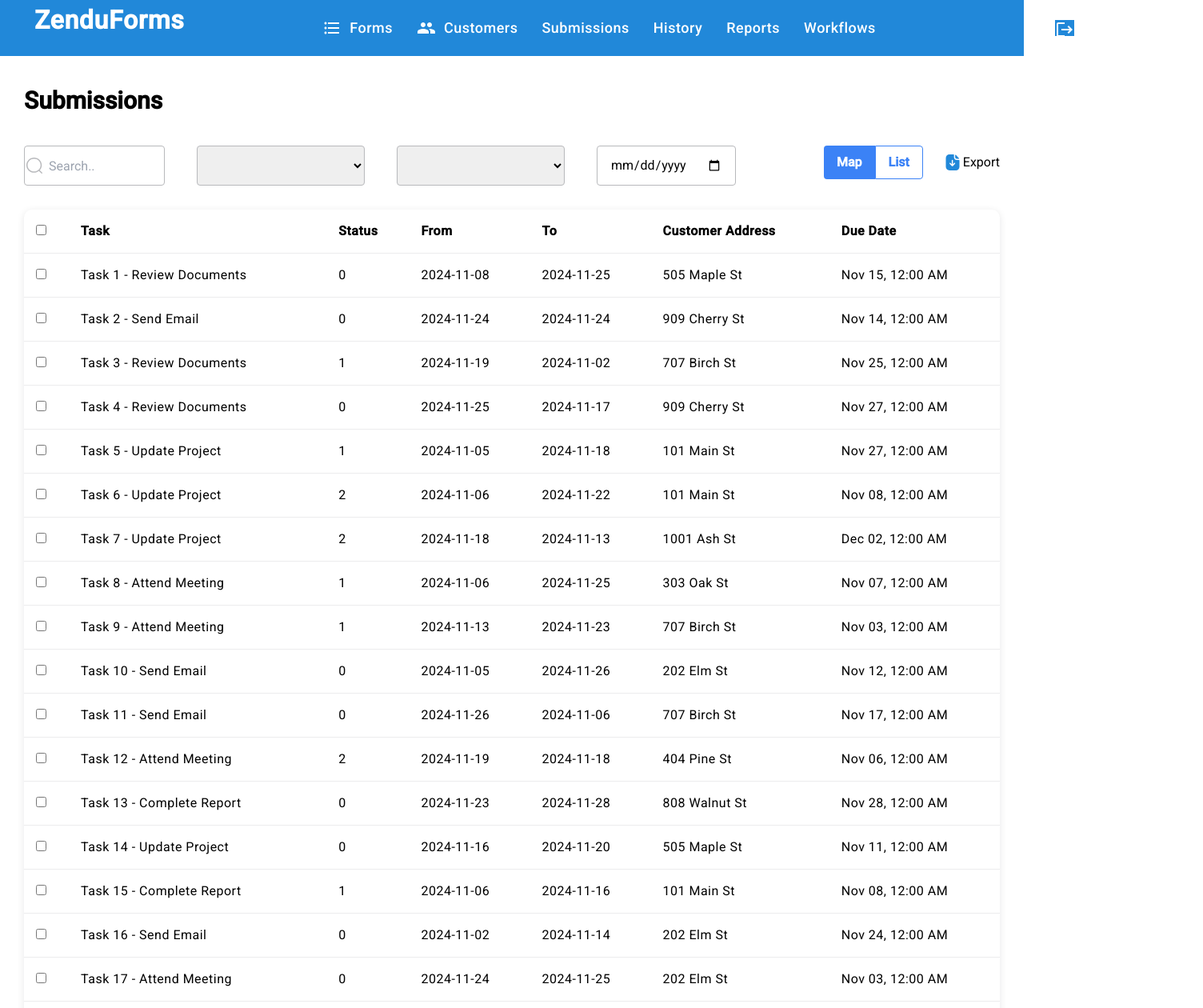
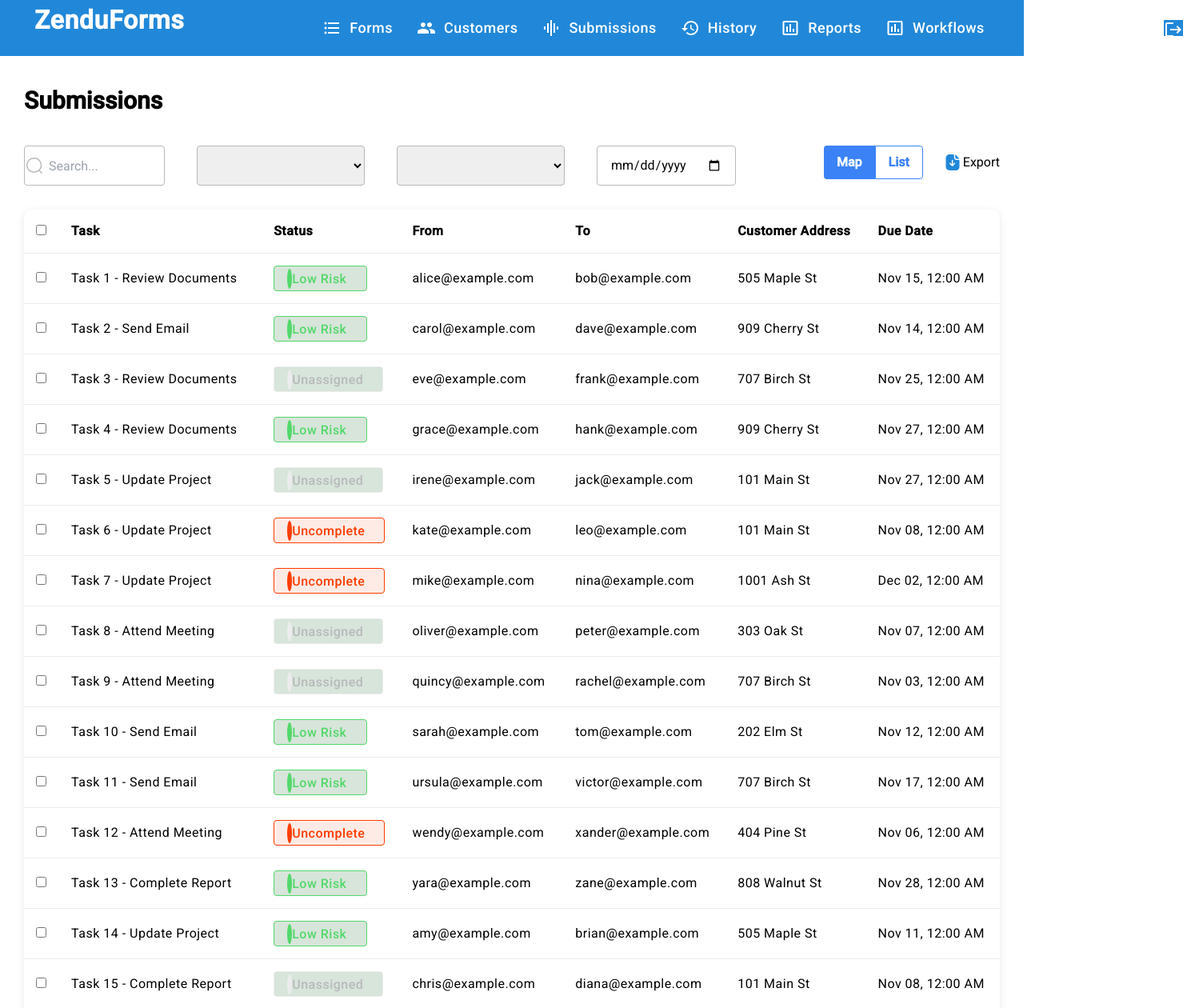
Before and after one commit to kartiks2000/Submissions, an Angular app: page / in a window 1280 px wide. Shown: the top 1260 px of the page at 80% size, 1504 px wide, since content can reach past the window. Built offline with nearby package versions, Linux system fonts and the light colour scheme.

Commit message:
Add: basic status box and styling

```diff
--- a/src/app/components/map-list/map-list.component.css
+++ b/src/app/components/map-list/map-list.component.css
@@ -7,4 +7,130 @@
   border-radius: 4px;
   border: 1px solid #b8b9bc;
   margin-bottom: 10px;
+  display: flex;
 }
+
+.label_text{
+  display: inline;
+  font-family: Roboto;
+  font-size: 16px;
+  font-weight: 500;
+  line-height: 20.8px;
+  text-align: left;
+  width: 42px;
+
+}
+
+.value_text{
+  display: inline;
+}
+
+.due_date{
+  font-family: Roboto;
+  font-size: 16px;
+  font-weight: 500;
+  line-height: 20.8px;
+  text-align: left;
+  color: #FF3D00;
+}
+
+
+/* Styling for the status box */
+
+.low_risk_box{
+  width: 117px;
+  height: 32px;
+  border:  solid 1px;
+  border-radius: 4px;
+  padding-top: 4px;
+  padding-left: 16px;
+  padding-bottom: 4px;
+  padding-right: 16px;
+  color: #53D86A;
+  background-color: #D7E5DA;
+  gap: 8px;
+
+  margin-top: 15px;
+  margin-right: 16px;
+ }
+
+ .low_risk_circle{
+   width: 12px;
+   height: 12px;
+   border: solid #53D86A;
+   border-radius: 50%;
+ }
+
+ .low_risk_text{
+   font-family: Roboto;
+   font-size: 16px;
+   font-weight: 500;
+   line-height: 24px;
+   text-align: center;
+ }
+
+ .unassigned_box{
+   width: 137px;
+   height: 32px;
+   border:  solid 1px;
+   border-radius: 4px;
+   padding-top: 4px;
+   padding-left: 16px;
+   padding-bottom: 4px;
+   padding-right: 16px;
+   color: #ECECED;
+   background-color: #D7E5DA;
+   gap: 8px;
+
+   margin-top: 15px;
+   margin-right: 16px;
+ }
+
+ .unassigned_circle{
+   width: 12px;
+   height: 12px;
+   border: solid #ECECED;
+   border-radius: 50%;
+ }
+
+ .unassigned_text{
+   font-family: Roboto;
+   font-size: 16px;
+   font-weight: 500;
+   line-height: 24px;
+   text-align: center;
+   color: #B8B9BC;
+ }
+
+ .uncomplete_box{
+   width: 128px;
+   height: 27px;
+   border:  solid #FF3D00 1px;
+   border-radius: 4px;
+   padding-top: 4px;
+   padding-left: 16px;
+   padding-bottom: 4px;
+   padding-right: 16px;
+   color: #FF3D001A;
+   background-color: #FF3D001A;
+   gap: 8px;
+
+   margin-top: 15px;
+   margin-right: 16px;
+ }
+
+ .uncomplete_circle{
+   width: 12px;
+   height: 12px;
+   border: solid #FF3D00;
+   border-radius: 50%;
+ }
+
+ .uncomplete_text{
+   font-family: Roboto;
+   font-size: 16px;
+   font-weight: 500;
+   line-height: 24px;
+   text-align: center;
+   color: #FF3D00;
+ }
--- a/src/app/components/map-list/map-list.component.html
+++ b/src/app/components/map-list/map-list.component.html
@@ -1,3 +1,32 @@
-<div *ngFor="let tas of tasks" class="list-main">
-  <h1>{{ tas.task }}</h1>
+<div *ngFor="let tas of tasks">
+    <div class="list-main">
+      <div>
+        <h5 class="heading">{{ tas.task }}</h5>
+        <span class="label_text">From: </span><p class="value_text">{{ tas.from }}</p><br>
+        <span class="label_text">To: </span><p class="value_text">{{ tas.to }}</p><br>
+        <span class="label_text">Due Date: </span><p class="value_text due_date">{{ tas.dueDate | date : "MMM dd"  }}</p><br>
+      </div>
+      <div>
+        <ng-container *ngIf="tas.status === 0">
+          <!-- HTML block for status 0 (Low Risk) -->
+          <div class="low_risk_box">
+            <span class="low_risk_circle"></span>
+            <span class="low_risk_text">Low Risk</span>
+          </div>
+        </ng-container>
+        <ng-container *ngIf="tas.status === 1">
+          <!-- HTML block for status 1 (Unassigned) -->
+          <div class="unassigned_box">
+            <span class="unassigned_circle"></span>
+            <span class="unassigned_text">Unassigned</span>
+          </div>
+        </ng-container>
+        <ng-container *ngIf="tas.status === 2">
+          <!-- HTML block for status 2 (Uncomplete) -->
+          <div class="uncomplete_box">
+            <span class="uncomplete_circle"></span>
+            <span class="uncomplete_text">Uncomplete</span>
+          </div>
+      </ng-container>
+    </div>
 </div>
--- a/src/app/components/navbar/navbar.component.html
+++ b/src/app/components/navbar/navbar.component.html
@@ -5,18 +5,11 @@
   <div class="nav_links">
     <div class="icon-text">
       <!-- <a><img src="../../../assets/icons/form_icon.png" alt="" /> </a> -->
-      <svg
-        width="24"
-        height="24"
-        viewBox="0 0 24 24"
-        fill="none"
-        xmlns="http://www.w3.org/2000/svg"
-      >
+      <svg width="24" height="24" viewBox="0 0 24 24" fill="none" xmlns="http://www.w3.org/2000/svg">
         <g clip-path="url(#clip0_1234_1751)">
           <path
             d="M4 10.5C3.17 10.5 2.5 11.17 2.5 12C2.5 12.83 3.17 13.5 4 13.5C4.83 13.5 5.5 12.83 5.5 12C5.5 11.17 4.83 10.5 4 10.5ZM4 4.5C3.17 4.5 2.5 5.17 2.5 6C2.5 6.83 3.17 7.5 4 7.5C4.83 7.5 5.5 6.83 5.5 6C5.5 5.17 4.83 4.5 4 4.5ZM4 16.5C3.17 16.5 2.5 17.18 2.5 18C2.5 18.82 3.18 19.5 4 19.5C4.82 19.5 5.5 18.82 5.5 18C5.5 17.18 4.83 16.5 4 16.5ZM7 19H21V17H7V19ZM7 13H21V11H7V13ZM7 5V7H21V5H7Z"
-            fill="white"
-          />
+            fill="white" />
         </g>
         <defs>
           <clipPath id="clip0_1234_1751">
@@ -28,18 +21,11 @@
       <a routerLink="/submissions">Forms</a>
     </div>
     <div class="icon-text">
-      <svg
-        width="24"
-        height="24"
-        viewBox="0 0 24 24"
-        fill="none"
-        xmlns="http://www.w3.org/2000/svg"
-      >
+      <svg width="24" height="24" viewBox="0 0 24 24" fill="none" xmlns="http://www.w3.org/2000/svg">
         <g clip-path="url(#clip0_1234_1754)">
           <path
             d="M16 11C17.66 11 18.99 9.66 18.99 8C18.99 6.34 17.66 5 16 5C14.34 5 13 6.34 13 8C13 9.66 14.34 11 16 11ZM8 11C9.66 11 10.99 9.66 10.99 8C10.99 6.34 9.66 5 8 5C6.34 5 5 6.34 5 8C5 9.66 6.34 11 8 11ZM8 13C5.67 13 1 14.17 1 16.5V19H15V16.5C15 14.17 10.33 13 8 13ZM16 13C15.71 13 15.38 13.02 15.03 13.05C16.19 13.89 17 15.02 17 16.5V19H23V16.5C23 14.17 18.33 13 16 13Z"
-            fill="white"
-          />
+            fill="white" />
         </g>
         <defs>
           <clipPath id="clip0_1234_1754">
@@ -51,22 +37,67 @@
       <a routerLink="/submissions">Customers</a>
     </div>
     <div class="icon-text">
-      <!-- ADD SVG HERE DIRECTLY BEFORE ALL ANCHOR TAGS -->
+      <svg width="24" height="24" viewBox="0 0 24 24" fill="none" xmlns="http://www.w3.org/2000/svg">
+        <g clip-path="url(#clip0_2281_9652)">
+          <path d="M7 18H9V6H7V18ZM11 22H13V2H11V22ZM3 14H5V10H3V14ZM15 18H17V6H15V18ZM19 10V14H21V10H19Z"
+            fill="white" />
+        </g>
+        <defs>
+          <clipPath id="clip0_2281_9652">
+            <rect width="24" height="24" fill="white" />
+          </clipPath>
+        </defs>
+      </svg>
 
       <a routerLink="/submissions">Submissions</a>
     </div>
     <div class="icon-text">
-      <!-- ADD SVG HERE DIRECTLY BEFORE ALL ANCHOR TAGS -->
+      <svg width="24" height="24" viewBox="0 0 24 24" fill="none" xmlns="http://www.w3.org/2000/svg">
+        <g clip-path="url(#clip0_2281_9655)">
+          <path
+            d="M13 3C8.03 3 4 7.03 4 12H1L4.89 15.89L4.96 16.03L9 12H6C6 8.13 9.13 5 13 5C16.87 5 20 8.13 20 12C20 15.87 16.87 19 13 19C11.07 19 9.32 18.21 8.06 16.94L6.64 18.36C8.27 19.99 10.51 21 13 21C17.97 21 22 16.97 22 12C22 7.03 17.97 3 13 3ZM12 8V13L16.28 15.54L17 14.33L13.5 12.25V8H12Z"
+            fill="white" />
+        </g>
+        <defs>
+          <clipPath id="clip0_2281_9655">
+            <rect width="24" height="24" fill="white" />
+          </clipPath>
+        </defs>
+      </svg>
 
       <a routerLink="/submissions">History</a>
     </div>
     <div class="icon-text">
-      <!-- ADD SVG HERE DIRECTLY BEFORE ALL ANCHOR TAGS -->
+      <svg width="24" height="24" viewBox="0 0 24 24" fill="none" xmlns="http://www.w3.org/2000/svg">
+        <g clip-path="url(#clip0_2281_9658)">
+          <path
+            d="M9 17H7V10H9V17ZM13 17H11V7H13V17ZM17 17H15V13H17V17ZM19.5 19.1H4.5V5H19.5V19.1ZM19.5 3H4.5C3.4 3 2.5 3.9 2.5 5V19C2.5 20.1 3.4 21 4.5 21H19.5C20.6 21 21.5 20.1 21.5 19V5C21.5 3.9 20.6 3 19.5 3Z"
+            fill="white" />
+        </g>
+        <defs>
+          <clipPath id="clip0_2281_9658">
+            <rect width="24" height="24" fill="white" />
+          </clipPath>
+        </defs>
+      </svg>
+
 
       <a routerLink="/submissions">Reports</a>
     </div>
     <div class="icon-text">
-      <!-- ADD SVG HERE DIRECTLY BEFORE ALL ANCHOR TAGS -->
+      <svg width="24" height="24" viewBox="0 0 24 24" fill="none" xmlns="http://www.w3.org/2000/svg">
+        <g clip-path="url(#clip0_2281_9661)">
+          <path
+            d="M9 17H7V10H9V17ZM13 17H11V7H13V17ZM17 17H15V13H17V17ZM19.5 19.1H4.5V5H19.5V19.1ZM19.5 3H4.5C3.4 3 2.5 3.9 2.5 5V19C2.5 20.1 3.4 21 4.5 21H19.5C20.6 21 21.5 20.1 21.5 19V5C21.5 3.9 20.6 3 19.5 3Z"
+            fill="white" />
+        </g>
+        <defs>
+          <clipPath id="clip0_2281_9661">
+            <rect width="24" height="24" fill="white" />
+          </clipPath>
+        </defs>
+      </svg>
+
 
       <a routerLink="/submissions">Workflows</a>
     </div>
--- a/src/app/components/search/search.component.css
+++ b/src/app/components/search/search.component.css
@@ -28,7 +28,7 @@
   gap: 8px;
   border-radius: 4px;
   border: 1px solid #b8b9bc;
-  background-image: url("../../../assets/search_icon.svg");
+  background-image: url("../../../assets/icons/search_icon.svg");
   background-repeat: no-repeat;
   background-position: left;
 }
--- a/src/app/components/search/search.component.html
+++ b/src/app/components/search/search.component.html
@@ -5,32 +5,31 @@
         class="search-input"
         type="text"
         name="search"
-        placeholder="Search.."
+        placeholder="Search..."
         [formControl]="filterTask"
       />
     </div>
     <div>
       <select
         [formControl]="filterForm"
-        placeholder="Filter by Form"
+        placeholder="Select Form"
         class="form-input"
       >
-        <option value="volvo">Volvo</option>
+        <!-- <option value="volvo">Volvo</option>
         <option value="saab">Saab</option>
         <option value="mercedes">Mercedes</option>
-        <option value="audi">Audi</option>
+        <option value="audi">Audi</option> -->
       </select>
     </div>
     <div>
       <select
         [formControl]="filterStatus"
-        placeholder="Filter by status (0, 1, 2)"
+        placeholder="Select Status"
         class="form-input"
       >
-        <option value="volvo">Volvo</option>
-        <option value="saab">Saab</option>
-        <option value="mercedes">Mercedes</option>
-        <option value="audi">Audi</option>
+        <option value="0">Low Risk</option>
+        <option value="1">Unassigned</option>
+        <option value="2">Uncomplete</option>
       </select>
     </div>
     <div>
--- a/src/app/components/search/search.component.ts
+++ b/src/app/components/search/search.component.ts
@@ -37,8 +37,8 @@ export class SearchComponent implements OnInit {
           id: '1',
           task: 'Task 1 - Review Documents',
           status: 0,
-        from: '2024-11-08',
-        to: '2024-11-25',
+          from: 'alice@example.com',
+          to: 'bob@example.com',
           customerAddress: '505 Maple St',
           dueDate: new Date('2024-11-15'),
       },
@@ -46,8 +46,8 @@ export class SearchComponent implements OnInit {
           id: '2',
           task: 'Task 2 - Send Email',
           status: 0,
-        from: '2024-11-24',
-        to: '2024-11-24',
+          from: 'carol@example.com',
+          to: 'dave@example.com',
           customerAddress: '909 Cherry St',
           dueDate: new Date('2024-11-14'),
       },
@@ -55,8 +55,8 @@ export class SearchComponent implements OnInit {
           id: '3',
           task: 'Task 3 - Review Documents',
           status: 1,
-        from: '2024-11-19',
-        to: '2024-11-02',
+          from: 'eve@example.com',
+          to: 'frank@example.com',
           customerAddress: '707 Birch St',
           dueDate: new Date('2024-11-25'),
       },
@@ -64,8 +64,8 @@ export class SearchComponent implements OnInit {
           id: '4',
           task: 'Task 4 - Review Documents',
           status: 0,
-        from: '2024-11-25',
-        to: '2024-11-17',
+          from: 'grace@example.com',
+          to: 'hank@example.com',
           customerAddress: '909 Cherry St',
           dueDate: new Date('2024-11-27'),
       },
@@ -73,8 +73,8 @@ export class SearchComponent implements OnInit {
           id: '5',
           task: 'Task 5 - Update Project',
           status: 1,
-        from: '2024-11-05',
-        to: '2024-11-18',
+          from: 'irene@example.com',
+          to: 'jack@example.com',
           customerAddress: '101 Main St',
           dueDate: new Date('2024-11-27'),
       },
@@ -82,8 +82,8 @@ export class SearchComponent implements OnInit {
           id: '6',
           task: 'Task 6 - Update Project',
           status: 2,
-        from: '2024-11-06',
-        to: '2024-11-22',
+          from: 'kate@example.com',
+          to: 'leo@example.com',
           customerAddress: '101 Main St',
           dueDate: new Date('2024-11-08'),
       },
@@ -91,8 +91,8 @@ export class SearchComponent implements OnInit {
           id: '7',
           task: 'Task 7 - Update Project',
           status: 2,
-        from: '2024-11-18',
-        to: '2024-11-13',
+          from: 'mike@example.com',
+          to: 'nina@example.com',
           customerAddress: '1001 Ash St',
           dueDate: new Date('2024-12-02'),
       },
@@ -100,8 +100,8 @@ export class SearchComponent implements OnInit {
           id: '8',
           task: 'Task 8 - Attend Meeting',
           status: 1,
-        from: '2024-11-06',
-        to: '2024-11-25',
+          from: 'oliver@example.com',
+          to: 'peter@example.com',
           customerAddress: '303 Oak St',
           dueDate: new Date('2024-11-07'),
       },
@@ -109,8 +109,8 @@ export class SearchComponent implements OnInit {
           id: '9',
           task: 'Task 9 - Attend Meeting',
           status: 1,
-        from: '2024-11-13',
-        to: '2024-11-23',
+          from: 'quincy@example.com',
+          to: 'rachel@example.com',
           customerAddress: '707 Birch St',
           dueDate: new Date('2024-11-03'),
       },
@@ -118,8 +118,8 @@ export class SearchComponent implements OnInit {
           id: '10',
           task: 'Task 10 - Send Email',
           status: 0,
-        from: '2024-11-05',
-        to: '2024-11-26',
+          from: 'sarah@example.com',
+          to: 'tom@example.com',
           customerAddress: '202 Elm St',
           dueDate: new Date('2024-11-12'),
       },
@@ -127,8 +127,8 @@ export class SearchComponent implements OnInit {
           id: '11',
           task: 'Task 11 - Send Email',
           status: 0,
-        from: '2024-11-26',
-        to: '2024-11-06',
+          from: 'ursula@example.com',
+          to: 'victor@example.com',
           customerAddress: '707 Birch St',
           dueDate: new Date('2024-11-17'),
       },
@@ -136,8 +136,8 @@ export class SearchComponent implements OnInit {
           id: '12',
           task: 'Task 12 - Attend Meeting',
           status: 2,
-        from: '2024-11-19',
-        to: '2024-11-18',
+          from: 'wendy@example.com',
+          to: 'xander@example.com',
           customerAddress: '404 Pine St',
           dueDate: new Date('2024-11-06'),
       },
@@ -145,8 +145,8 @@ export class SearchComponent implements OnInit {
           id: '13',
           task: 'Task 13 - Complete Report',
           status: 0,
-        from: '2024-11-23',
-        to: '2024-11-28',
+          from: 'yara@example.com',
+          to: 'zane@example.com',
           customerAddress: '808 Walnut St',
           dueDate: new Date('2024-11-28'),
       },
@@ -154,8 +154,8 @@ export class SearchComponent implements OnInit {
           id: '14',
           task: 'Task 14 - Update Project',
           status: 0,
-        from: '2024-11-16',
-        to: '2024-11-20',
+          from: 'amy@example.com',
+          to: 'brian@example.com',
           customerAddress: '505 Maple St',
           dueDate: new Date('2024-11-11'),
       },
@@ -163,8 +163,8 @@ export class SearchComponent implements OnInit {
           id: '15',
           task: 'Task 15 - Complete Report',
           status: 1,
-        from: '2024-11-06',
-        to: '2024-11-16',
+          from: 'chris@example.com',
+          to: 'diana@example.com',
           customerAddress: '101 Main St',
           dueDate: new Date('2024-11-08'),
       },
@@ -172,8 +172,8 @@ export class SearchComponent implements OnInit {
           id: '16',
           task: 'Task 16 - Send Email',
           status: 0,
-        from: '2024-11-02',
-        to: '2024-11-14',
+          from: 'ethan@example.com',
+          to: 'fiona@example.com',
           customerAddress: '202 Elm St',
           dueDate: new Date('2024-11-24'),
       },
@@ -181,8 +181,8 @@ export class SearchComponent implements OnInit {
           id: '17',
           task: 'Task 17 - Attend Meeting',
           status: 0,
-        from: '2024-11-24',
-        to: '2024-11-25',
+          from: 'george@example.com',
+          to: 'harry@example.com',
           customerAddress: '202 Elm St',
           dueDate: new Date('2024-11-03'),
       },
@@ -190,8 +190,8 @@ export class SearchComponent implements OnInit {
           id: '18',
           task: 'Task 18 - Review Documents',
           status: 1,
-        from: '2024-11-17',
-        to: '2024-11-12',
+          from: 'isabel@example.com',
+          to: 'jake@example.com',
           customerAddress: '101 Main St',
           dueDate: new Date('2024-11-09'),
       },
@@ -199,8 +199,8 @@ export class SearchComponent implements OnInit {
           id: '19',
           task: 'Task 19 - Complete Report',
           status: 1,
-        from: '2024-11-04',
-        to: '2024-11-09',
+          from: 'karen@example.com',
+          to: 'liam@example.com',
           customerAddress: '1001 Ash St',
           dueDate: new Date('2024-11-25'),
       },
@@ -208,8 +208,8 @@ export class SearchComponent implements OnInit {
           id: '20',
           task: 'Task 20 - Send Email',
           status: 0,
-        from: '2024-11-29',
-        to: '2024-11-02',
+          from: 'mia@example.com',
+          to: 'noah@example.com',
           customerAddress: '303 Oak St',
           dueDate: new Date('2024-11-15'),
       },
--- a/src/app/components/table/table.component.css
+++ b/src/app/components/table/table.component.css
@@ -22,3 +22,92 @@
 .table th {
   padding: 15px;
 }
+
+.low_risk_box{
+ width: 117px;
+ height: 32px;
+ border:  solid 1px;
+ border-radius: 4px;
+ padding-top: 4px;
+ padding-left: 16px;
+ padding-bottom: 4px;
+ padding-right: 16px;
+ color: #53D86A;
+ background-color: #D7E5DA;
+ gap: 8px;
+}
+
+.low_risk_circle{
+  width: 12px;
+  height: 12px;
+  border: solid #53D86A;
+  border-radius: 50%;
+}
+
+.low_risk_text{
+  font-family: Roboto;
+  font-size: 16px;
+  font-weight: 500;
+  line-height: 24px;
+  text-align: center;
+}
+
+.unassigned_box{
+  width: 137px;
+  height: 32px;
+  border:  solid 1px;
+  border-radius: 4px;
+  padding-top: 4px;
+  padding-left: 16px;
+  padding-bottom: 4px;
+  padding-right: 16px;
+  color: #ECECED;
+  background-color: #D7E5DA;
+  gap: 8px;
+}
+
+.unassigned_circle{
+  width: 12px;
+  height: 12px;
+  border: solid #ECECED;
+  border-radius: 50%;
+}
+
+.unassigned_text{
+  font-family: Roboto;
+  font-size: 16px;
+  font-weight: 500;
+  line-height: 24px;
+  text-align: center;
+  color: #B8B9BC;
+}
+
+.uncomplete_box{
+  width: 139px;
+  height: 32px;
+  border:  solid #FF3D00 1px;
+  border-radius: 4px;
+  padding-top: 4px;
+  padding-left: 16px;
+  padding-bottom: 4px;
+  padding-right: 16px;
+  color: #FF3D001A;
+  background-color: #FF3D001A;
+  gap: 8px;
+}
+
+.uncomplete_circle{
+  width: 12px;
+  height: 12px;
+  border: solid #FF3D00;
+  border-radius: 50%;
+}
+
+.uncomplete_text{
+  font-family: Roboto;
+  font-size: 16px;
+  font-weight: 500;
+  line-height: 24px;
+  text-align: center;
+  color: #FF3D00;
+}
--- a/src/app/components/table/table.component.html
+++ b/src/app/components/table/table.component.html
@@ -11,7 +11,30 @@
   <tr *ngFor="let tas of tasks">
     <td><input type="checkbox" /></td>
     <td>{{ tas.task }}</td>
-    <td>{{ tas.status }}</td>
+    <!-- <td>{{ tas.status }}</td> -->
+    <td>
+      <ng-container *ngIf="tas.status === 0">
+        <!-- HTML block for status 0 (Low Risk) -->
+        <div class="low_risk_box">
+          <span class="low_risk_circle"></span>
+          <span class="low_risk_text">Low Risk</span>
+        </div>
+      </ng-container>
+      <ng-container *ngIf="tas.status === 1">
+        <!-- HTML block for status 1 (Unassigned) -->
+        <div class="unassigned_box">
+          <span class="unassigned_circle"></span>
+          <span class="unassigned_text">Unassigned</span>
+        </div>
+      </ng-container>
+      <ng-container *ngIf="tas.status === 2">
+        <!-- HTML block for status 2 (Uncomplete) -->
+        <div class="uncomplete_box">
+          <span class="uncomplete_circle"></span>
+          <span class="uncomplete_text">Uncomplete</span>
+        </div>
+      </ng-container>
+    </td>
     <td>{{ tas.from }}</td>
     <td>{{ tas.to }}</td>
     <td>{{ tas.customerAddress }}</td>
```
Also changed, not shown: src/assets/icons/search_icon.svg (renamed from src/assets/search_icon.svg), src/assets/icons/submissions_icon.svg (added). Lines whose indentation alone changed are shown as unchanged.
